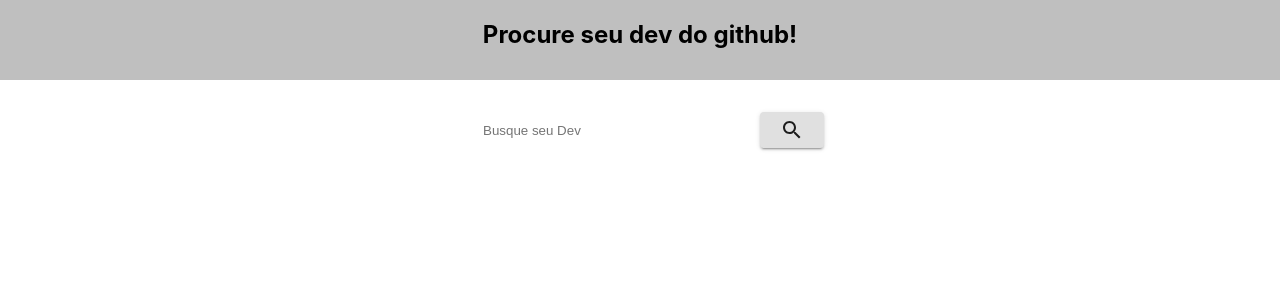
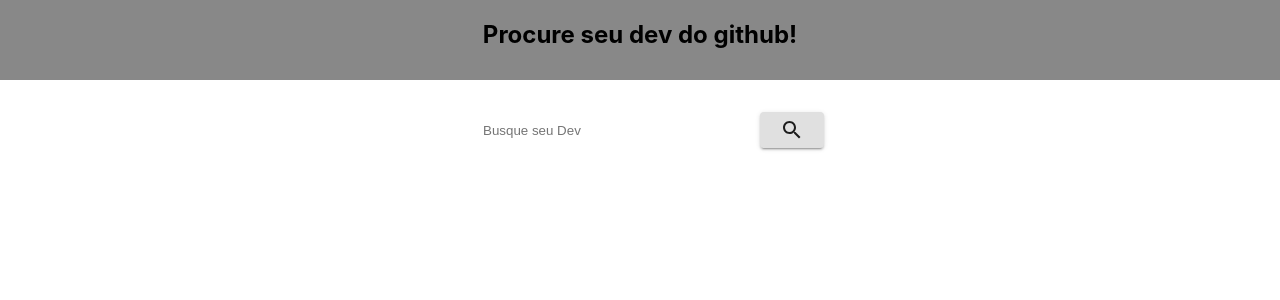
Before and after one commit to ceciliakemiac/github-devs, a React (Create React App) app: page / in a window 1280 px wide. Shown: the top 300 px of the page. Built offline with nearby package versions, Linux system fonts and the light colour scheme.

Commit message:
fix color

```diff
--- a/src/components/NavBar/NavBar.js
+++ b/src/components/NavBar/NavBar.js
@@ -9,7 +9,7 @@
   width:100%;
   z-index: 5;
   height: 5em;
-  background-color: #8888;
+  background-color: #888;
 `;
 
 function NavBar() {
```
